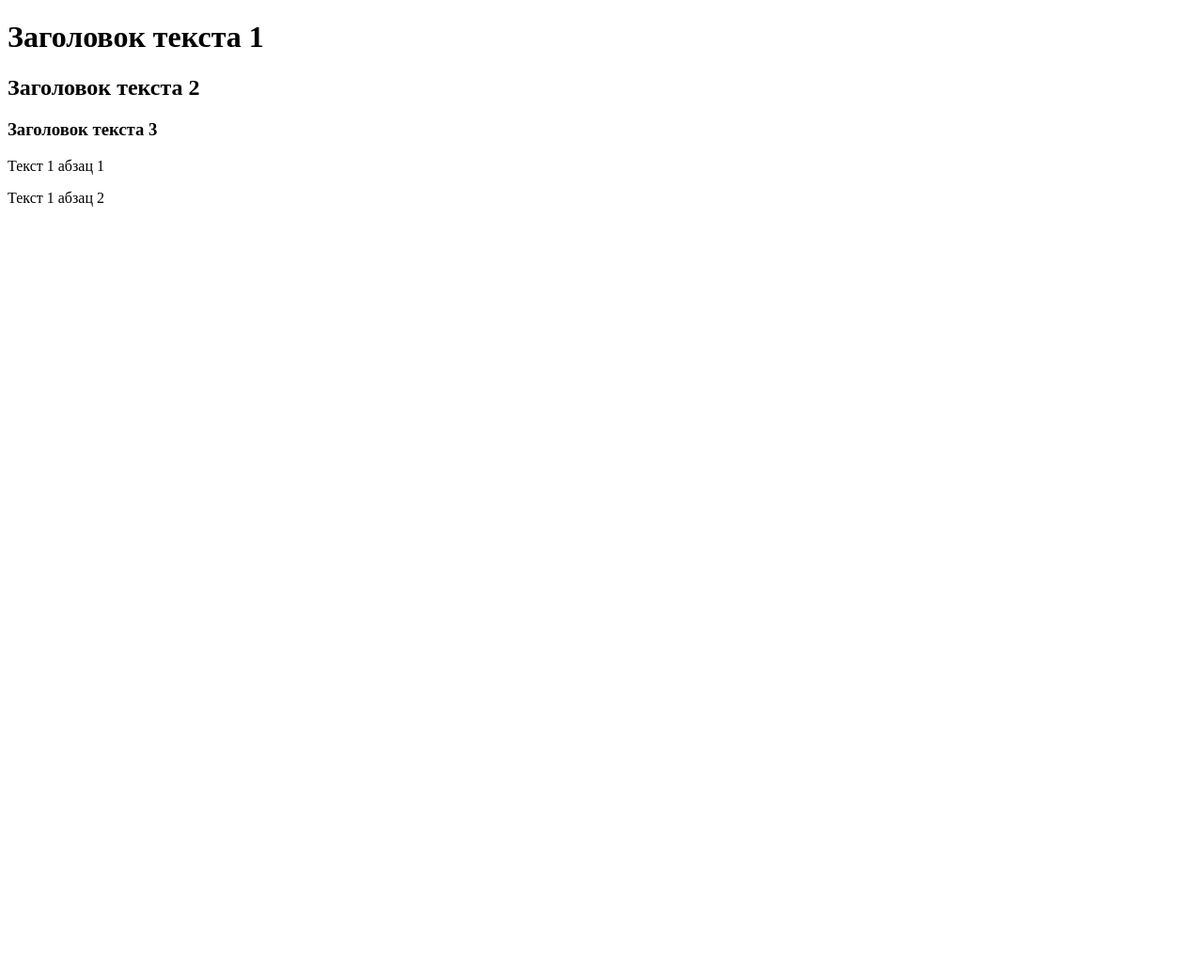
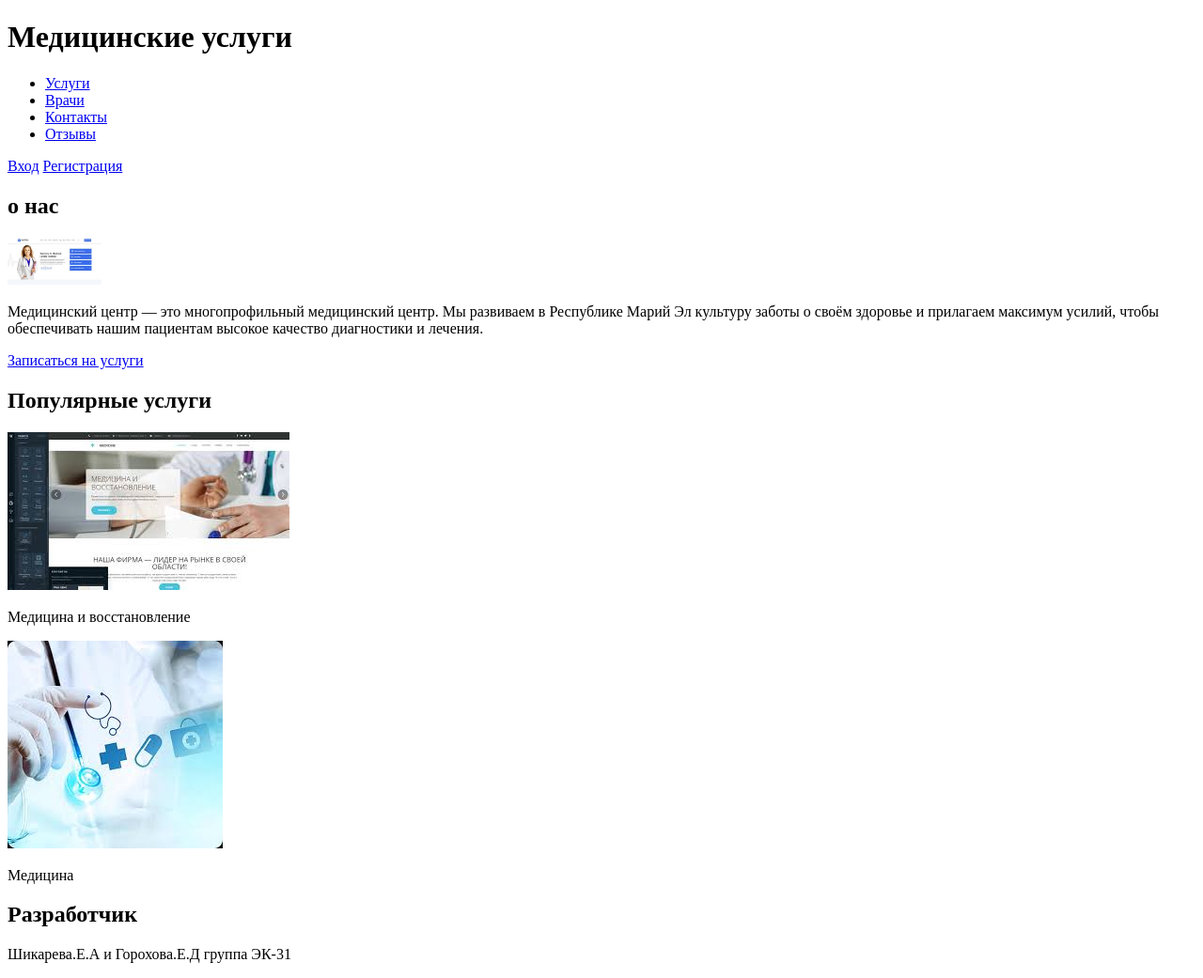
Before and after one commit to KatyaShikareva44/Health-care, a plain HTML site: page index.html in a window 1280 px wide. Shown: the whole page at 94% size. Before the commit the page ends 800 px from the top, so only its background shows below. Drawn offline with Linux system fonts and the light colour scheme.

Commit message:
Оформление главной страницы

```diff
--- a/index.html
+++ b/index.html
@@ -7,17 +7,44 @@
 </head>
 <body>
     <header>
-
+        <h1>Медицинские услуги</h1>
+        <nav>
+            <ul>
+                <li><a href="#">Услуги</a></li>
+                <li><a href="#">Врачи</a></li>
+                <li><a href="#">Контакты</a></li>
+                <li><a href="#">Отзывы</a></li>
+            </ul>
+        </nav>
+        <a href="#">Вход</a>
+        <a href="#">Регистрация</a>
     </header>
     <main>
-        <h1>Заголовок текста 1</h1>
-        <h2>Заголовок текста 2</h2>
-        <h3>Заголовок текста 3</h3>
-        <p>Текст 1 абзац 1</p>
-        <p>Текст 1 абзац 2</p>
+        <div>
+            <h2>о нас</h2>
+            <img src="images/Без названия.jpg" alt="" width="100">
+            <p>Медицинский центр — это многопрофильный медицинский центр. Мы развиваем в Республике Марий Эл культуру заботы о своём здоровье и прилагаем максимум усилий, чтобы обеспечивать нашим пациентам высокое качество диагностики и лечения.</p>
+            <a href="#">Записаться на услуги</a>
+
+
+        </div>
+        <div>
+            <h2>Популярные услуги</h2>
+            <div>
+                <img src="images/Без названия (2).jpg" alt="">
+                <p>Медицина и восстановление</p>
+            </div>
+            <div>
+                <img src="images/Без названия (1).jpg" alt="">
+                <p>Медицина</p>
+            </div>
+
+
+        </div>
     </main>
     <footer>
-
+        <h2>Разработчик</h2>
+        <p>Шикарева.Е.А и Горохова.Е.Д группа ЭК-31</p>
     </footer>
 </body>
 </html>
```
Also changed, not shown: images/Без названия (1).jpg (added), images/Без названия (2).jpg (added), images/Без названия.jpg (added).
